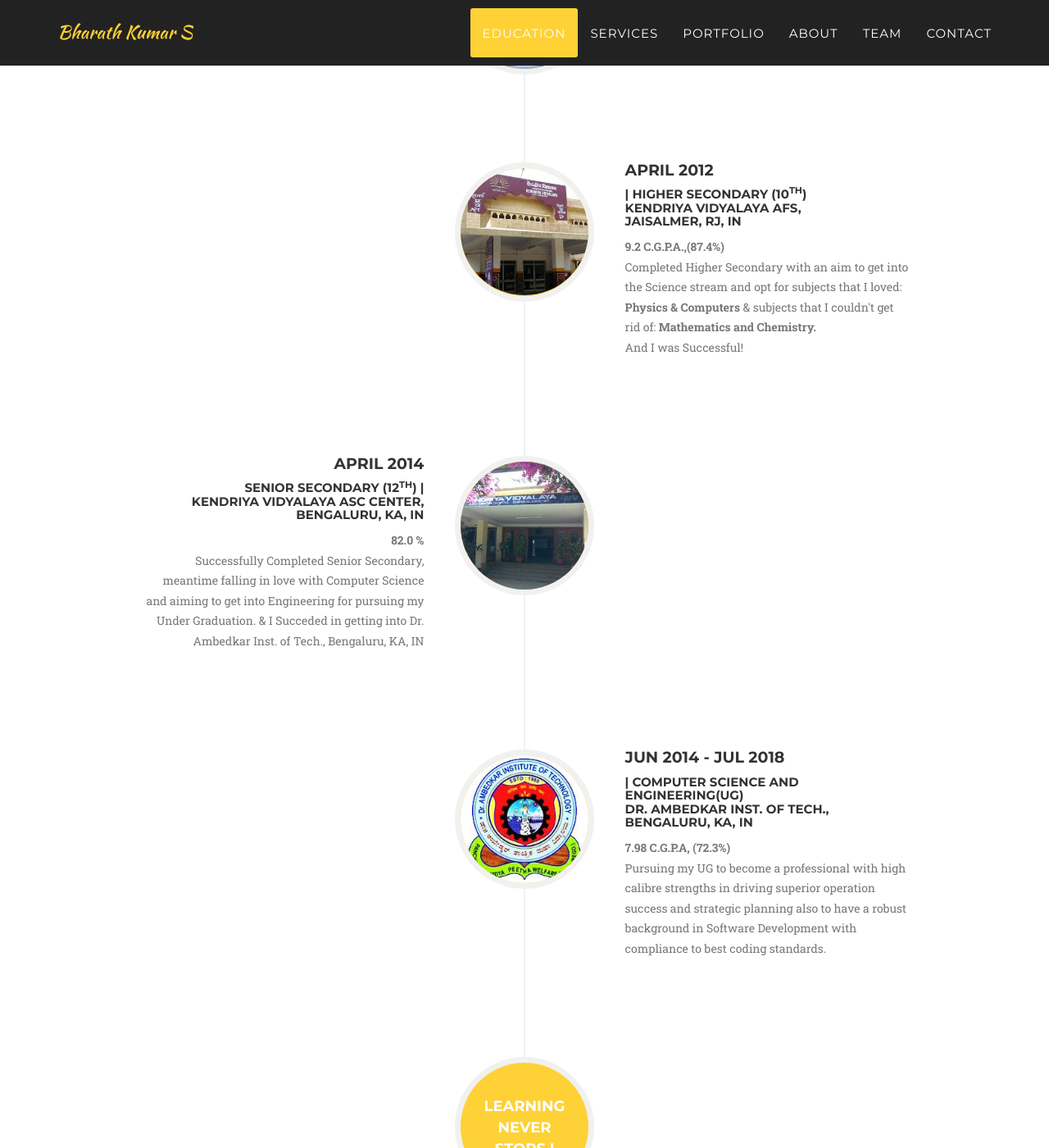
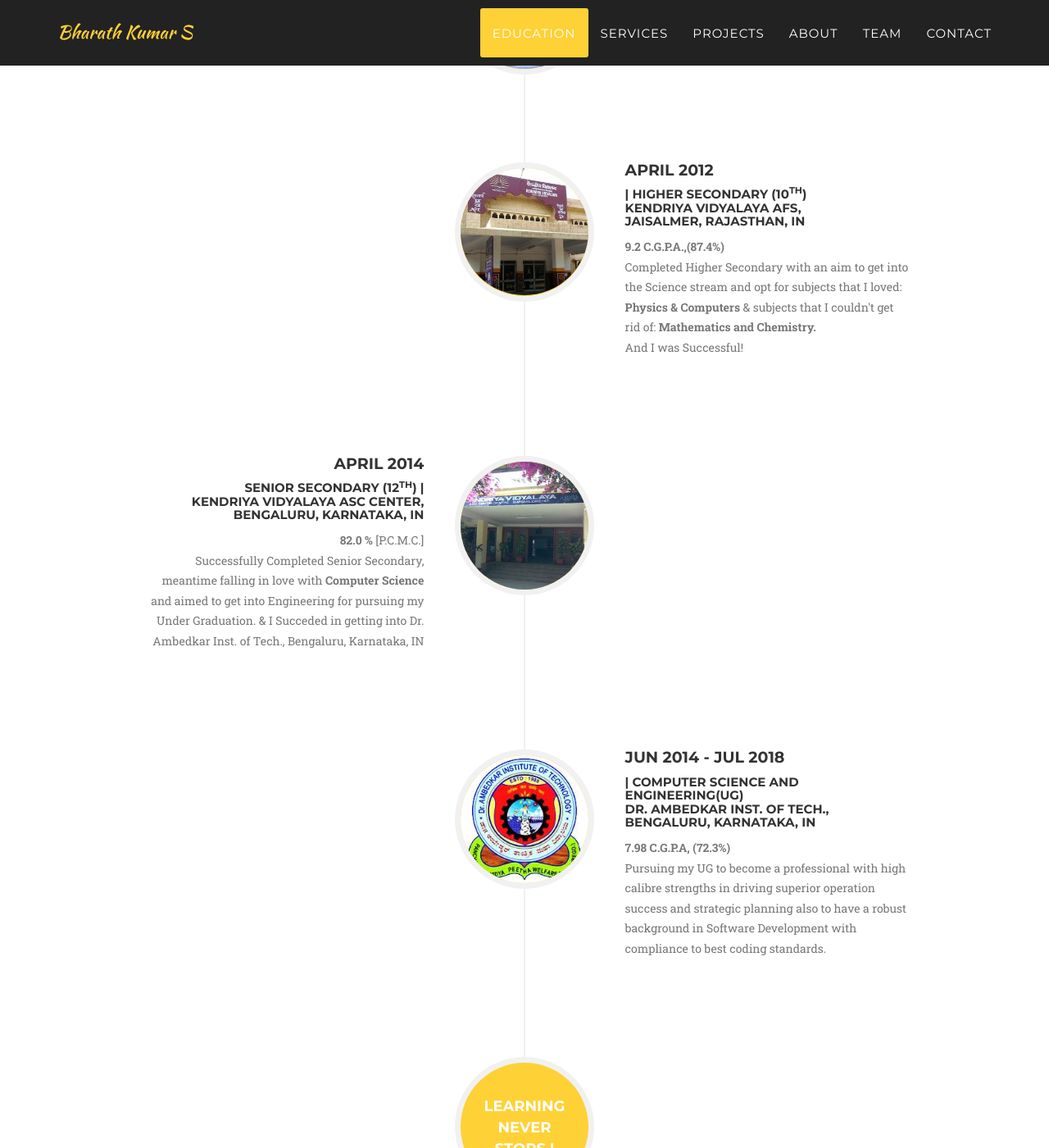
Before and after one commit to BharathKSunil/BharathKSunil.github.io, a Jekyll site: the page built from index.html, in a window 1280 px wide and 1400 px high, scrolled down 1144 px. Shown: the whole window at 82% size. Built offline with Jekyll 4.4.1, drawn with Linux system fonts in a browser that asks for light colours; some web fonts are replaced.

Commit message:
Changed Portfolio - > Projects
Signed-off-by: BharathKSunil <bharathk.sunil.k@gmail.com>

```diff
--- a/_config.yml
+++ b/_config.yml
@@ -49,7 +49,7 @@
   - title: facebook
     url: http://www.facebook.com/bharathk.sunil.k
   - title: salesforce
-    url: http://stackoverflow.com/questions/tagged/jekyll
+    url: https://trailhead.salesforce.com/en/me/bharathksunil
   - title: instagram
     url: http://www.instagram.com/the._.developer
   - title: github
--- a/_includes/education.html
+++ b/_includes/education.html
@@ -31,7 +31,7 @@
                             <div class="timeline-panel">
                                 <div class="timeline-heading">
                                     <h4>APRIL 2012</h4>
-                                    <h5 class="subheading">| Higher Secondary (10<sup>th</sup>)<br/> Kendriya Vidyalaya AFS,<br/> Jaisalmer, RJ, IN</h5>
+                                    <h5 class="subheading">| Higher Secondary (10<sup>th</sup>)<br/> Kendriya Vidyalaya AFS,<br/> Jaisalmer, Rajasthan, IN</h5>
                                 </div>
                                 <div class="timeline-body">
                                     <p class="text-muted"><b>9.2 C.G.P.A.,(87.4%)</b><br/>
@@ -46,11 +46,11 @@
                             <div class="timeline-panel">
                                 <div class="timeline-heading">
                                     <h4>APRIL 2014</h4>
-                                    <h5 class="subheading">Senior Secondary (12<sup>th</sup>) |<br/>Kendriya Vidyalaya ASC Center,<br/> Bengaluru, KA, IN</h5>
+                                    <h5 class="subheading">Senior Secondary (12<sup>th</sup>) |<br/>Kendriya Vidyalaya ASC Center,<br/> Bengaluru, Karnataka, IN</h5>
                                 </div>
                                 <div class="timeline-body">
-                                    <p class="text-muted"><b>82.0 %</b><br/>
-														Successfully Completed Senior Secondary, meantime falling in love with Computer Science and aiming to get into Engineering for pursuing my Under Graduation. &amp; I Succeded in getting into Dr. Ambedkar Inst. of Tech., Bengaluru, KA, IN</p>
+                                    <p class="text-muted"><b>82.0 %</b> [P.C.M.C.]<br/>
+														Successfully Completed Senior Secondary, meantime falling in love with <b>Computer Science</b> and aimed to get into Engineering for pursuing my Under Graduation. &amp; I Succeded in getting into Dr. Ambedkar Inst. of Tech., Bengaluru, Karnataka, IN</p>
                                 </div>
                             </div>
                         </li>
@@ -61,7 +61,7 @@
                             <div class="timeline-panel">
                                 <div class="timeline-heading">
                                     <h4>JUN 2014 - JUL 2018</h4>
-                                    <h5 class="subheading">| Computer Science and Engineering(UG)<br/>Dr. Ambedkar Inst. of Tech.,<br/>Bengaluru, KA, IN</h5>
+                                    <h5 class="subheading">| Computer Science and Engineering(UG)<br/>Dr. Ambedkar Inst. of Tech.,<br/>Bengaluru, Karnataka, IN</h5>
                                 </div>
                                 <div class="timeline-body">
                                     <p class="text-muted"><b>7.98 C.G.P.A, (72.3%)</b><br/>
--- a/_includes/head.html
+++ b/_includes/head.html
@@ -4,6 +4,7 @@
     <title>{% if page.title %}{{ page.title }}{% else %}{{ site.title }}{% endif %}</title>
     <meta name="viewport" content="width=device-width">
     <meta name="description" content="{{ site.description }}">
+	<link rel="icon" href="img/favicon.png">
     <link rel="canonical" href="{{ page.url | replace:'index.html','' | prepend: site.baseurl | prepend: site.url }}">
 
 
--- a/_includes/header.html
+++ b/_includes/header.html
@@ -25,7 +25,7 @@
                         <a class="page-scroll" href="#services">Services</a>
                     </li>
                     <li>
-                        <a class="page-scroll" href="#portfolio">Portfolio</a>
+                        <a class="page-scroll" href="#projects">Projects</a>
                     </li>
                     <li>
                         <a class="page-scroll" href="#about">About</a>
--- a/_includes/portfolio_grid.html
+++ b/_includes/project.html
@@ -1,9 +1,9 @@
-<!-- Portfolio Grid Section -->
-    <section id="portfolio" class="bg-light-gray">
+<!-- Projects Grid Section -->
+    <section id="projects" class="bg-light-gray">
         <div class="container">
             <div class="row">
                 <div class="col-lg-12 text-center">
-                    <h2 class="section-heading">Portfolio</h2>
+                    <h2 class="section-heading">Projects</h2>
                     <h3 class="section-subheading text-muted">Lorem ipsum dolor sit amet consectetur.</h3>
                 </div>
             </div>
@@ -16,7 +16,7 @@
                                 <i class="fa fa-plus fa-3x"></i>
                             </div>
                         </div>
-                        <img src="img/portfolio/{{ post.thumbnail }}" class="img-responsive img-centered" alt="">
+                        <img src="img/projects/{{ post.thumbnail }}" class="img-responsive img-centered" alt="">
                     </a>
                     <div class="portfolio-caption">
                         <h4>{{ post.title }}</h4>
--- a/_layouts/default.html
+++ b/_layouts/default.html
@@ -8,7 +8,7 @@
 
     {% include header.html %}
     {% include education.html %}
-    {% include portfolio_grid.html %}
+    {% include project.html %}
     {% include about.html %}
     {% include team.html %}
     {% include clients.html %}
```
Also changed, not shown: img/favicon.png (added), img/projects/dreams-thumbnail.png (renamed from img/portfolio/dreams-thumbnail.png), img/projects/dreams.png (renamed from img/portfolio/dreams.png), img/projects/escape-thumbnail.png (renamed from img/portfolio/escape-thumbnail.png), img/projects/escape.png (renamed from img/portfolio/escape.png), img/projects/golden-thumbnail.png (renamed from img/portfolio/golden-thumbnail.png), img/projects/golden.png (renamed from img/portfolio/golden.png), img/projects/roundicons-thumbnail.png (renamed from img/portfolio/roundicons-thumbnail.png), img/projects/roundicons.png (renamed from img/portfolio/roundicons.png), img/projects/startup-framework-thumbnail.png (renamed from img/portfolio/startup-framework-thumbnail.png), img/projects/startup-framework.png (renamed from img/portfolio/startup-framework.png), img/projects/treehouse-thumbnail.png (renamed from img/portfolio/treehouse-thumbnail.png), img/projects/treehouse.png (renamed from img/portfolio/treehouse.png), 1 other file.
